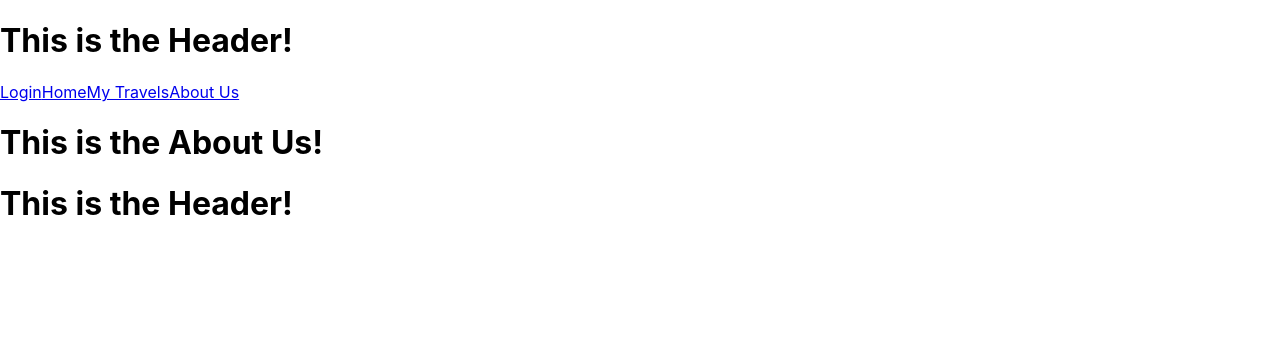
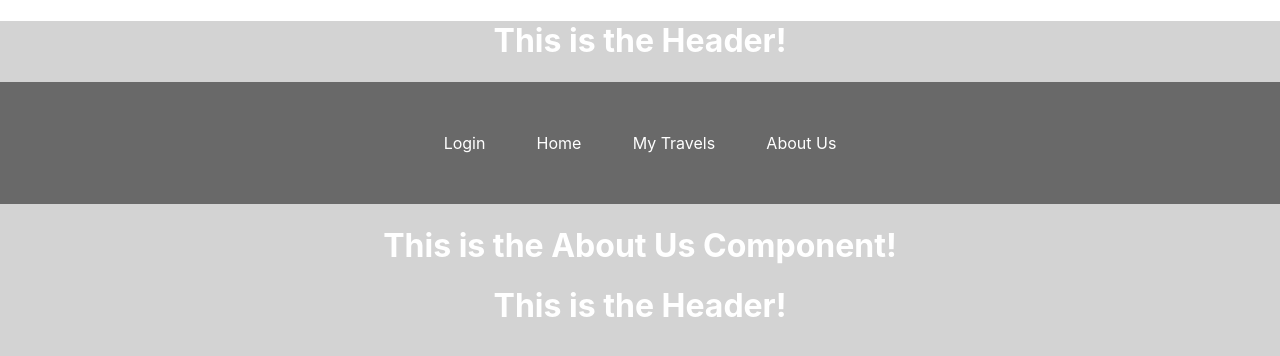
Before and after one commit to expatjournal-pt-042219/FE, a React (Create React App) app in the folder expat-journal/: page /AboutUs in a window 1280 px wide. Shown: the top 356 px of the page. Built offline with nearby package versions, Linux system fonts and the light colour scheme.

Commit message:
Basic component set up.

```diff
--- a/expat-journal/src/App.js
+++ b/expat-journal/src/App.js
@@ -7,7 +7,13 @@ import { BrowserRouter as Router, Route, Link } from "react-router-dom";
 import styled from "styled-components";
 
 const BackgroundLayer = styled.div`
-
+  text-align: center;
+  background: lightgrey;
+  color:white;
+  height: 100%;
+  background-size: cover;
+  min-height: 100vh;
+  background-repeat:no-repeat;
 
 `;
 
--- a/expat-journal/src/Components/Body/AboutUs.js
+++ b/expat-journal/src/Components/Body/AboutUs.js
@@ -13,7 +13,7 @@ class About extends Component {
   render() {
     return (
       <div>
-        <h1>This is the About Us!</h1>
+        <h1>This is the About Us Component!</h1>
       </div>
     );
   }
--- a/expat-journal/src/Components/Body/Body.js
+++ b/expat-journal/src/Components/Body/Body.js
@@ -9,11 +9,22 @@ import Home from "./Home";
 import styled from "styled-components";
 
 const StyledLink = styled(Link)`
-
+  color: white;
+  text-decoration: none;
+  padding: 2%;
+  &:hover{
+    color:aqua;
+    transition: 0.3s;
+    box-shadow: 0 5px 15px rgba(0,0,0,0.7);
+  }
 `;
 
 const LinkWrapper = styled.div`
-
+  background: rgb(0, 0, 0); /* The Fallback */
+  background: rgba(0, 0, 0, 0.5);
+  width: 100%;
+  padding-top: 4%;
+  padding-bottom: 4%;
 `;
 
 class Body extends Component {
--- a/expat-journal/src/Components/Body/MyTravels.js
+++ b/expat-journal/src/Components/Body/MyTravels.js
@@ -13,7 +13,7 @@ class MyTravels extends Component {
   render() {
     return (
       <div>
-        <h1>This are my travels!</h1>
+        <h1>These are my travels!</h1>
       </div>
     );
   }
```
